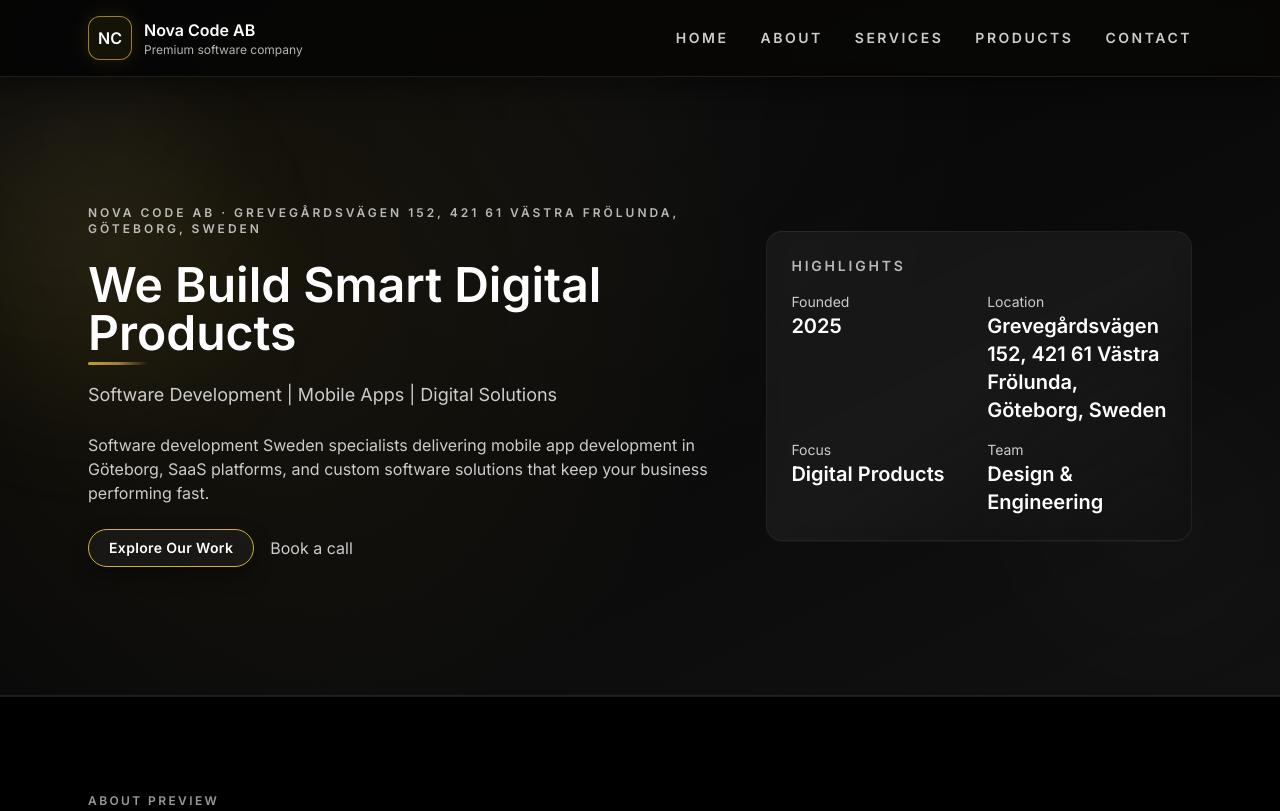
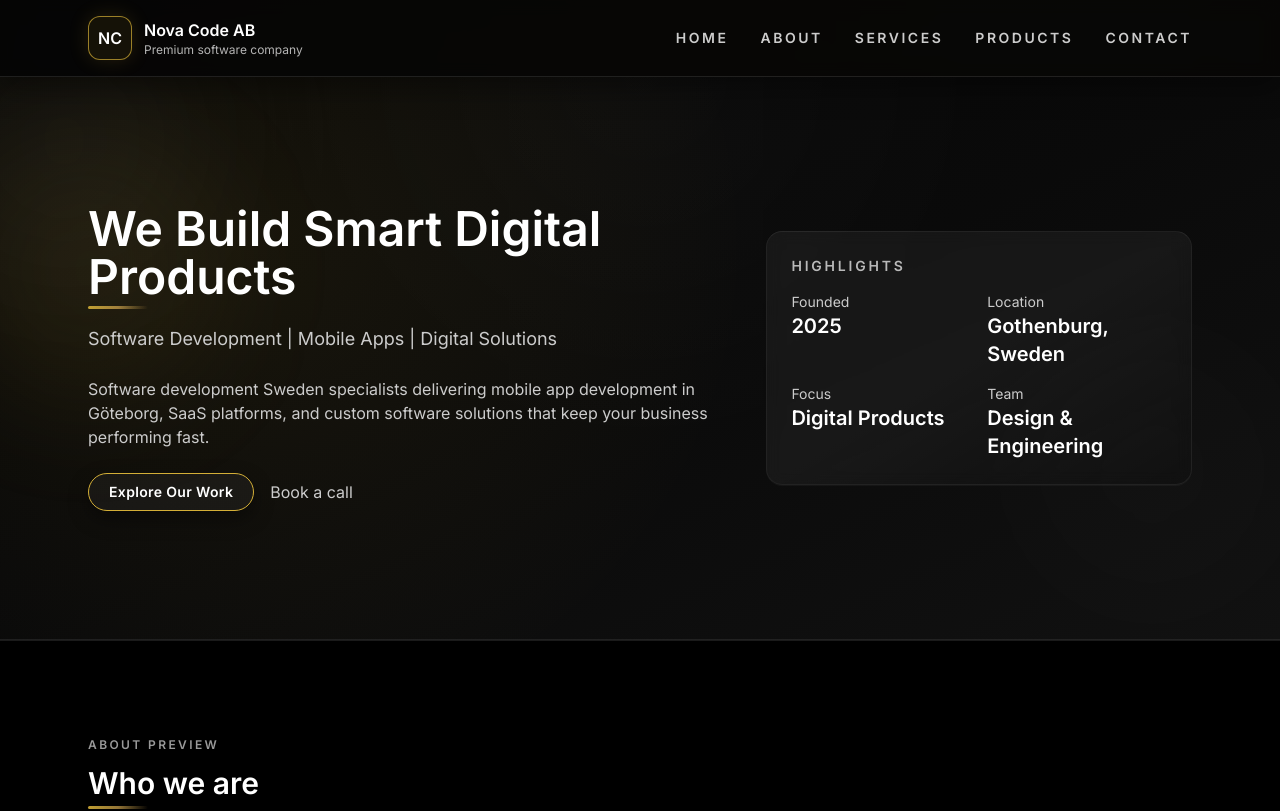
Before and after one commit to NoahAkkad/nova-code-website, a Next.js app: page / in a window 1280 px wide. Shown: the top 811 px of the page. Built offline with nearby package versions, Linux system fonts and the light colour scheme.

Commit message:
Show full address only in footer

```diff
--- a/src/app/about/page.tsx
+++ b/src/app/about/page.tsx
@@ -59,9 +59,7 @@ export default function AboutPage() {
             Nova Code AB is a Swedish software development company focused on building high-performance digital products.
             Founded in 2025, our mission is to deliver innovative, user-focused solutions using modern technologies.
           </p>
-          <p className="text-white">
-            Location: Grevegårdsvägen 152, 421 61 Västra Frölunda, Göteborg, Sweden
-          </p>
+          <p className="text-white">Location: Gothenburg, Sweden</p>
           <p className="max-w-3xl text-secondary">
             As a Göteborg tech company, we specialize in mobile app development, SaaS development in Sweden, and custom software
             solutions that align design, engineering, and product strategy for growing teams.
--- a/src/app/contact/page.tsx
+++ b/src/app/contact/page.tsx
@@ -64,11 +64,7 @@ export default function ContactPage() {
             <h2 className="heading-accent text-2xl font-semibold">Contact details</h2>
             <address className="space-y-3 text-secondary not-italic">
               <p className="text-white">Company Name: Nova Code AB</p>
-              <p>
-                Location: <span itemProp="streetAddress">Grevegårdsvägen 152</span>, <span itemProp="postalCode">421 61</span>{" "}
-                <span itemProp="addressLocality">Västra Frölunda</span>, <span itemProp="addressRegion">Göteborg</span>,
-                <span itemProp="addressCountry"> Sweden</span>
-              </p>
+              <p>Location: Gothenburg, Sweden</p>
               <p>Phone: <a href="tel:+46736156631" className="link-underline-gold" title="Call Nova Code AB">+46 736 156 631</a></p>
               <p>
                 Email: <a href="mailto:info@novacode.se" className="link-underline-gold" title="Email Nova Code AB">info@novacode.se</a>
--- a/src/app/page.tsx
+++ b/src/app/page.tsx
@@ -91,9 +91,6 @@ export default function Home() {
           data-animate="fade"
         >
           <div className="space-y-6 lg:w-3/5">
-            <p className="text-xs font-semibold uppercase tracking-[0.25em] text-white/70">
-              Nova Code AB · Grevegårdsvägen 152, 421 61 Västra Frölunda, Göteborg, Sweden
-            </p>
             <h1 className="heading-accent text-4xl font-semibold leading-tight sm:text-5xl">
               We Build Smart Digital Products
             </h1>
@@ -127,7 +124,7 @@ export default function Home() {
                 </div>
                 <div>
                   <p className="text-sm text-secondary">Location</p>
-                  <p className="text-xl font-semibold">Grevegårdsvägen 152, 421 61 Västra Frölunda, Göteborg, Sweden</p>
+                  <p className="text-xl font-semibold">Gothenburg, Sweden</p>
                 </div>
                 <div>
                   <p className="text-sm text-secondary">Focus</p>
```
